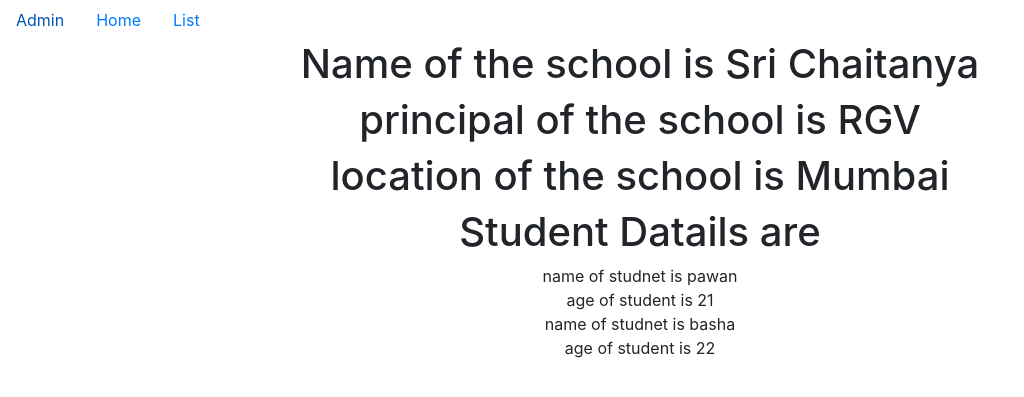
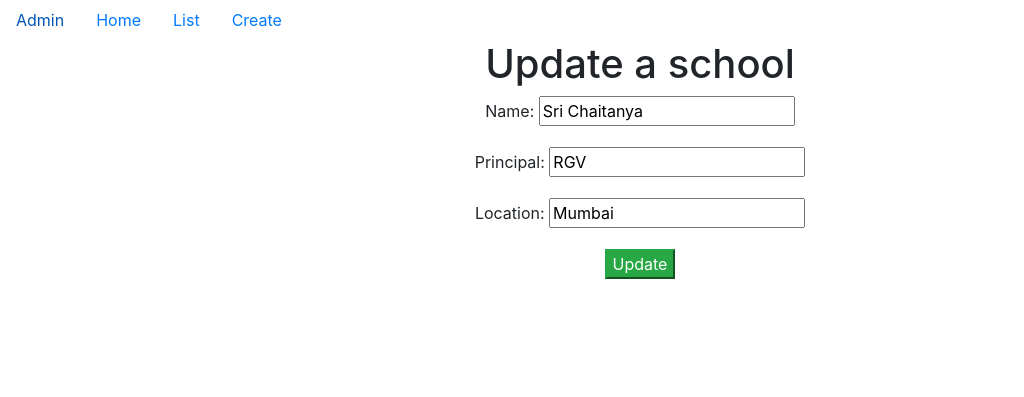
Before and after one commit to harshadvali11/CBV_CRUD_Oparations, a Django app: page /update/1/ in a window 1280 px wide. Shown: the top 397 px of the page, without its empty margins (0-1024 px from the left). Run offline with Django 4.2, Linux system fonts and the light colour scheme; data comes from the database, SQL or seed files in the repository; both versions use the stored data as it was after the commit.

Commit message:
first commit

```diff
--- a/app/views.py
+++ b/app/views.py
@@ -1,7 +1,8 @@
 from django.shortcuts import render
-from django.views.generic import View,ListView,DetailView
+from django.views.generic import View,ListView,DetailView,CreateView,UpdateView,DeleteView
 # Create your views here.
 from app.models import *
+from django.urls import reverse_lazy
 class home(View):
     def get(self,request):
         return render(request,'app/home.html')
@@ -15,3 +16,18 @@ class SchoolListView(ListView):
 class SchoolDetailView(DetailView):
     model=School
     context_object_name='school'
+
+
+class SchoolCreateView(CreateView):
+    model=School
+    fields='__all__'
+
+
+class SchoolUpdateView(UpdateView):
+    model=School
+    fields='__all__'
+
+class SchoolDeleteView(DeleteView):
+    model=School
+    context_object_name='school'
+    success_url=reverse_lazy('list')
--- a/project28/urls.py
+++ b/project28/urls.py
@@ -20,6 +20,10 @@ urlpatterns = [
     path('admin/', admin.site.urls),
     path('home/',home.as_view(),name='home'),
     path('list/',SchoolListView.as_view(),name='list'),
+    path('create/',SchoolCreateView.as_view(),name='create'),
+    re_path('update/(?P<pk>\d+)/',SchoolUpdateView.as_view(),name='update'),
+    re_path('delete/(?P<pk>\d+)/',SchoolDeleteView.as_view(),name='delete'),
+
     re_path('(?P<pk>\d+)/',SchoolDetailView.as_view(),name='detail'),
 
 ]
--- a/templates/app/dummy.html
+++ b/templates/app/dummy.html
@@ -20,6 +20,8 @@
     <a href="{% url 'admin:index' %}" class="nav-link">Admin</a>
     <a href="{% url 'home' %}" class="nav-link">Home</a>
     <a href="{% url 'list' %}" class="nav-link">List</a>
+    <a href="{% url 'create' %}" class="nav-link">Create</a>
+
 
 
 
--- a/templates/app/school_detail.html
+++ b/templates/app/school_detail.html
@@ -19,4 +19,11 @@
         name of studnet is {{i.name}}<br>
         age of student is {{i.age}}<br>
     {% endfor %}
+
+
+
+    <a href="{% url 'update' pk=school.pk %}" class="btn btn-danger">Update</a>
+
+    <a href="{% url 'delete' pk=school.pk %}" class="btn btn-danger">Delete</a>
+
     {% endblock %}
--- /dev/null
+++ b/templates/app/school_form.html
@@ -0,0 +1,34 @@
+{% extends 'app/dummy.html' %}
+
+{% block title %}
+    <title>Create Html</title>
+
+{% endblock %}
+
+
+{% block body_block %}
+
+{% if form.instance.pk %}
+<h1>Update a school</h1>
+
+{% else %}
+<h1>create a school</h1>
+
+{% endif %}
+
+
+    <form method="POST">
+        {% csrf_token %}
+
+        {{form.as_p}}
+
+        {% if form.instance.pk %}
+
+        <input type="submit" value="Update" class="'btn btn-success">
+        {% else %}
+        <input type="submit" value="Create" class="'btn btn-success">
+        {% endif %}
+
+    </form>
+
+{% endblock %}
```
Also changed, not shown: templates/app/school_confirm_delete.html (added, +19 -0 lines), db.sqlite3.
